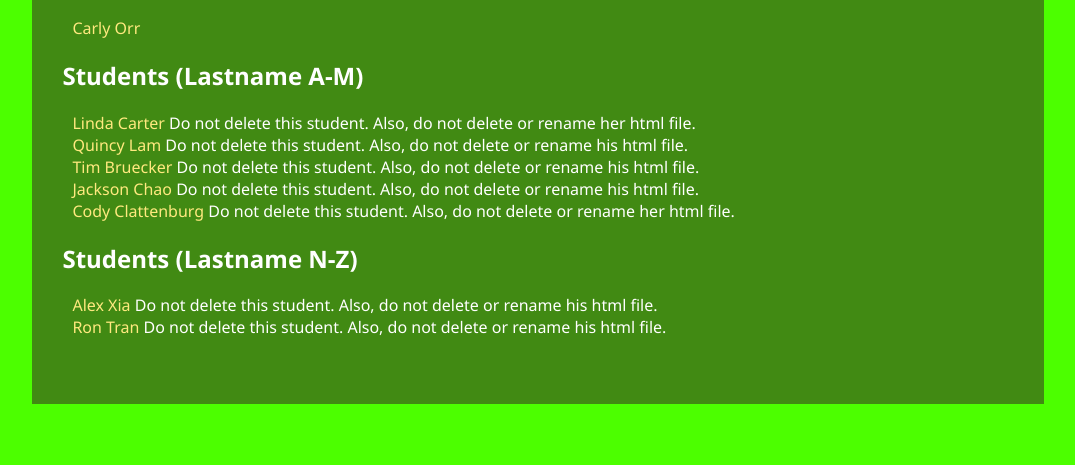
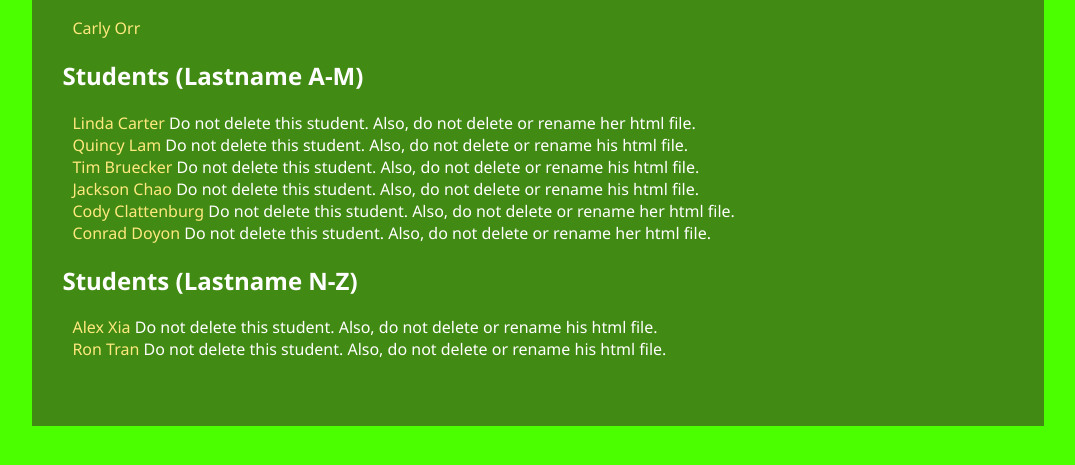
Before and after one commit to lanlansu/arsenal, a plain HTML site: page Index.html in a window 1280 px wide. Shown: the part 227-692 px from the top of the page, without its empty margins (102-1177 px from the left). Drawn offline with Linux system fonts and the light colour scheme.

Commit message:
Conrad Doyon's changes to the set A website

```diff
--- a/Index.html
+++ b/Index.html
@@ -27,6 +27,7 @@
 	          <li><a href="TimBruecker.html">Tim Bruecker</a> Do not delete this student. Also, do not delete or rename his html file. </li>
             <li><a href="JacksonChao.html">Jackson Chao</a> Do not delete this student. Also, do not delete or rename his html file.</li>
             <li><a href="CodyClattenburg.html">Cody Clattenburg</a> Do not delete this student. Also, do not delete or rename her html file.</li>
+			<li><a href="ConradDoyon.html">Conrad Doyon</a> Do not delete this student. Also, do not delete or rename her html file.</li>
         </ul>
 
         <h2>Students (Lastname N-Z)</h2>
--- /dev/null
+++ b/Style/Style_conrad.css
@@ -0,0 +1,55 @@
+body {
+	font-family: Segoe UI, arial, sans-serif;
+	background-color: #8cee99;
+	color: #ffff22;
+}
+
+img.person {
+    width: 120px;
+    float:  left;
+    padding-left:  30px;
+    padding-right:  30px;
+}
+
+div#bio {
+    width:  80%;
+    padding-left:  30px;
+}
+
+div#logo {
+    padding: 15px;
+    margin: 20px auto 0px auto;
+    text-align: center;
+}
+
+div#container {
+	background-color: red;
+	min-width:850px;
+	margin-left: auto;
+	margin-right: auto;
+	min-height: 300px;
+	margin: 0 auto -4em;
+	clear: both;
+	margin-left: auto;
+	margin-right: auto;
+	width: 80%;
+    padding-bottom: 50px;
+}
+
+h1, h2, div>a {
+    padding-left:  30px;
+}
+
+ul>li {
+    list-style-type: none;
+}
+
+a {
+    text-decoration: none;
+    color:  #FFE97F;
+    outline:  none;
+}
+
+img {border:  0;}
+
+a img {outline:  none;}
```
Also changed, not shown: ConradDoyon.html (added, +26 -0 lines), Images/ConradDoyon.jpg (added).
